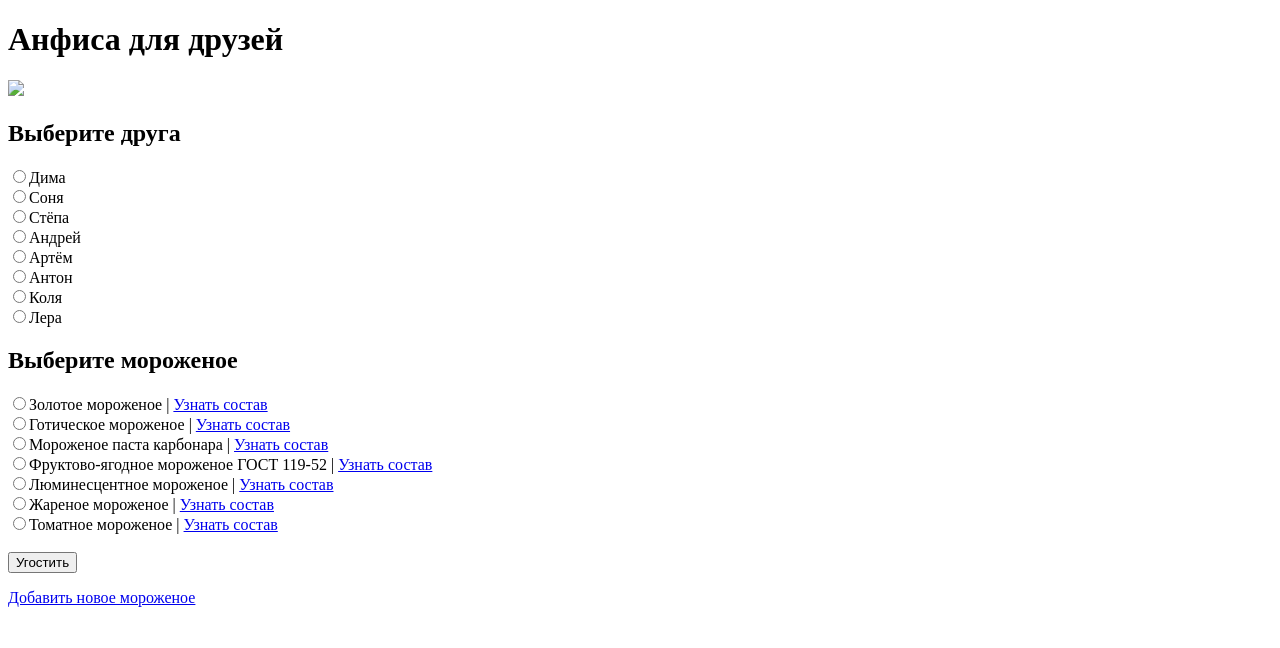
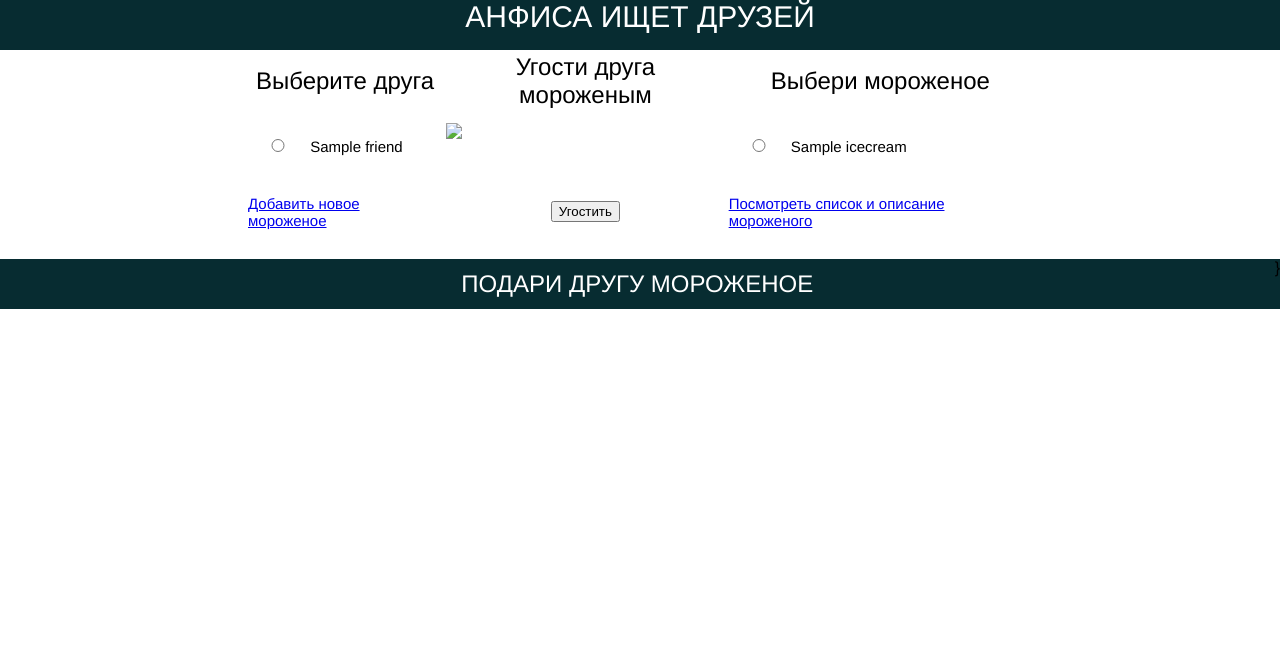
Before and after one commit to olegvpc/Anfisa_test_icecream, a Django app: page / in a window 1280 px wide. Shown: the top 648 px of the page. Run offline with Django 3.2, Linux system fonts and the light colour scheme; tables that the repository leaves empty hold one stand-in row (values such as "Sample post").

Commit message:
creata anfisa in SQL

```diff
--- /dev/null
+++ b/homepage/static/style.css
@@ -0,0 +1,104 @@
+body, h1, h2, h3, h4, p, a {
+  margin: 0;
+  font-size: 100%;
+  font-weight: normal;
+}
+
+* {
+  box-sizing: border-box;
+}
+
+body {
+  font-family: 'Helvetica', 'Arial', sans-serif;
+}
+
+.header {
+  height: 50px;
+  background-color: #0f5c66;
+  background-size: cover;
+  background-position: center;
+  text-align: center;
+}
+
+.header-title {
+  font-size: 30px;
+  color: white;
+  text-transform: uppercase;
+  font-weight: 50;
+  margin: 0 auto 0 auto;
+}
+
+.overlay {
+  width: 100%;
+  height: 100%;
+  background-color: rgba(0, 0, 0, .2);
+  display: flex;
+}
+
+.content {
+  font-size: 15px;
+  width: 790px;
+  margin: 0 auto 0 auto;
+}
+
+.card {
+  width: 250px;
+  margin-bottom: 60px;
+  margin-right: 90px;
+  padding: 45px 45px 30px 45px;
+  box-shadow: 4px 4px 5px rgba(250, 50, 50, .4);
+  display: inline-block;
+}
+.no-left-margin {
+  margin-left: 0px;
+}
+
+.no-right-margin {
+  margin-right: 0px;
+}
+
+.card-image {
+  width: 100%;
+  margin-bottom: 25px;
+}
+
+.card-title {
+  font-size: 24px;
+  font-weight: 500;
+  margin-bottom: 10px;
+}
+
+.card-text {
+  font-size: 16px;
+}
+
+.footer {
+  height: 50px;
+  background-color: #072c31;
+  display: flex;
+}
+
+.footer-author {
+  color: #fff;
+  font-size: 24px;
+  margin: auto;
+}
+
+.radio {
+  position: relative;
+  width: 50px;
+  padding: 0 0 0 55px;
+  /* margin: 15px 25px; */
+  cursor: pointer;
+  display: inline-block;
+  line-height: 3;
+  border-radius: 25px;
+  border: 1px solid;
+}
+
+.button {
+  text-align: center;
+  background: #fff;
+  margin: 20px 0;
+  padding: 10px;
+}
--- a/homepage/urls.py
+++ b/homepage/urls.py
@@ -2,5 +2,5 @@ from django.urls import path
 from . import views
 
 urlpatterns = [
-    path('', views.index),
+    path('', views.index, name = 'index'),
 ]
--- a/homepage/views.py
+++ b/homepage/views.py
@@ -1,55 +1,24 @@
 from django.shortcuts import render
-from icecream.models import icecream_db
-from anfisa.models import friends_db
-from anfisa.services import what_weather
-import requests
+from icecream.models import Icecream, Friend
+from .services import what_weather
 
 
 def index(request):
-    icecreams = ''
-    friends = ''
-    city_weather = ''
-    friend_output = ''
-    # Добавлена пустая  переменная для хранения сорта мороженого, полученного из запроса
-    selected_icecream = ''
-    ice_form=''
+    friends = Friend.objects.all()
+    icecreams = Icecream.objects.all()
+    if request.method == "POST":
+        friend_choice = request.POST['friend']
+        ice_choice = request.POST['icecream']
+        friend = Friend.objects.get(friend_name=friend_choice)
+        city = friend.friend_city
+        weather = what_weather(city)
+        print(city)
+        return render(request, 'homepage/index.html', {'friends':friends,
+                  'icecreams':icecreams, 'friend_choice': friend_choice,
+                  'ice_choice': ice_choice, 'city':city, 'weather':weather, 'mode':'post'})
+    return render(request, 'homepage/index.html', {'friends': friends,
+                                                   'icecreams': icecreams, 'mode': 'get'})
 
-    for friend in friends_db:
-        # Около каждого имени вставляется radio button,
-        # и теперь в форме кликом по кнопочке можно будет выбрать одного из друзей.
-        friends += (f'<input type="radio" name="friend"'
-                   f'value="{friend}">{friend}<br>')
-
-    for i in range(len(icecream_db)):
-        # В переменную ice_form добавьте HTML-код радио-кнопки и название мороженого
-        # (за образец можно взять код для списка друзей)
-        ice_form = f'<input type="radio" name="icecream" required value="{icecream_db[i]["name"]}">{icecream_db[i]["name"]}'
-
-        ice_link = f'<a href="icecream/{i}/">Узнать состав</a>'
-        icecreams += f'{ice_form} | {ice_link} <br>'
-
-    if request.method == 'POST':
-        # Извлекли из запроса имя друга
-        selected_friend = request.POST['friend']
-        # Сохраните  в переменную selected_icecream название мороженого, полученное в POST-запросе
-        selected_icecream = request.POST['icecream']
-
-        # В переменную city записано название города
-        city = friends_db[selected_friend]
-        # Запрос погоды в городе city
-        weather = what_weather(city)
-
-        # Вместо слова "мороженое" выведите название сорта из запроса.
-        friend_output = f'{selected_friend}, тебе прислали {selected_icecream}!'
-        city_weather = f'В городе {city} погода: {weather}'
-
-    context = {
-        'icecreams': icecreams,
-        'friends': friends,
-        'friend_output': friend_output,
-        'city_weather': city_weather,
-    }
-    return render(request, 'homepage/index.html', context)
 
 # from django.http import HttpResponse
 #
--- a/icecream/models.py
+++ b/icecream/models.py
@@ -6,7 +6,7 @@ from django.db import models
 
 class Icecream(models.Model):
     name = models.CharField(verbose_name="Название мороженого", max_length=100)
-    description = models.CharField(verbose_name="Описание мороженого", max_length=200, blank=True)
+    description = models.TextField(verbose_name="Описание мороженого", max_length=200, blank=True)
 
 
     class Meta:
@@ -21,6 +21,10 @@ class Friend(models.Model):
     friend_city = models.CharField(verbose_name="Город проживания", max_length=100)
     friend_icecream = models.ForeignKey(Icecream, on_delete=models.SET_NULL, blank=True,
                               null=True, verbose_name="Любимые сорта мороженого", related_name="friends")
+
+    def __str__(self):
+        return self.friend_name
+
 
 
     class Meta:
--- a/icecream/urls.py
+++ b/icecream/urls.py
@@ -2,6 +2,7 @@ from django.urls import path
 from . import views
 
 urlpatterns = [
-    path('<int:pk>/', views.icecream_detail),
+    path('<int:pk>/', views.icecream_detail_pk),
     path('icecream-new/', views.icecream_new),
+    path('icecream-detail/', views.icecream_detail, name = 'icecream_detail'),
 ]
--- a/templates/homepage/index.html
+++ b/templates/homepage/index.html
@@ -1,4 +1,5 @@
-<!DOCTYPE html>
+
+<!-- <<!DOCTYPE html>
 <html>
   <head>
       <meta charset="UTF-8">
@@ -13,19 +14,84 @@
       <p>
         {{ city_weather }}
       </p>
-      <form action="/" method="post">
+      <form method="post">
         <h2>Выберите друга</h2>
-            {{ friends|safe }}
+            {% for friend in friends %}
+              <p>
+                  <h3><label for="{{ friend.id_for_label }}">
+              {{ friend.friend_name }}: <input type="radio" name="friend"></label></h3>
+            {% endfor %}
         <h2>Выберите мороженое</h2>
-        <!-- Сюда выведите список сортов мороженого с радио-кнопками. -->
-		{{ icecreams|safe }}
+
+            {% for icecream in icecreams %}
+              <p>
+                  <h3><label for="{{ icecream.id_for_label }}">
+              {{ icecream.name }}: <input type="radio" name="icecream"></label></h3>
+              </p>
+            {% endfor %}
         <br>
-       <!-- Измените название на кнопке, напишите на ней "Угостить". -->
-          <input type="submit" value="Угостить">
+
+          <button type="submit">УГОСТИТЬ</button>
       </form>
       <p>
-    <a href='icecream/icecream-new/'>Добавить новое мороженое</a></p><br>
-      {{ new_icecream }}
+        <a href='icecream/icecream-new/'>Добавить новое мороженое</a></p><br>
+      <p>
+        <a href="icecream/icecream-detail/">Посмотреть список и описание мороженого</a>
+      </p>
 
   </body>
+</html>-->
+
+<!DOCTYPE html>
+<html>
+<head>
+  <meta charset="UTF-8">
+  <title>Анфиса для друзей</title>
+  {% load static %}
+
+  <link rel="stylesheet" href="{% static 'style.css' %}">
+  <link rel="icon" type="image" href="https://code.s3.yandex.net/web-code/rules-favicon.ico">
+</head>
+<body>
+  <header class="footer">
+
+      <h1 class="header-title">Анфиса ищет друзей</h1>
+
+  </header>
+  <section class="content">
+    <form method="post">
+
+      <table>
+        <tr><th><h3 class="card-title">Выберите друга</h3></th>
+          <th><h3 class="card-title">Угости друга мороженым</h3></th><th>
+            <h3 class="card-title">Выбери мороженое</h3></th></tr>
+        <tr><td>{% for friend in friends %}
+                  <h3><label>
+              <input type="radio" class="radio" name="friend" required value="{{ friend.friend_name }}">
+                    {{ friend.friend_name }}</label></h3>
+            {% endfor %} </td><td>
+          <img class="card-image" src="https://code.s3.yandex.net/backend-developer/Anfisa/24.png"></td>
+            <td>{% for icecream in icecreams %}
+                  <h3><label>
+              <input type="radio" class="radio" name="icecream" required value="{{ icecream.name }}">
+                    {{ icecream.name }}</label></h3>
+            {% endfor %}</td></tr>
+        <tr><td><a href='icecream/icecream-new/'>Добавить новое мороженое</a></td>
+          <td><div class="button"><input type="submit" value="Угостить"></div></td>
+             <td><a href="icecream/icecream-detail/">Посмотреть список и описание мороженого</a></td></tr>
+                <tr><td> </td>
+                <td></td><td></td></tr>
+      </table>
+
+        </form>
+    </div>
+  </section>
+
+  <footer class="footer">
+    {% if mode == 'get' %} <h4 class="footer-author">ПОДАРИ ДРУГУ МОРОЖЕНОЕ</h4>{% else %}
+    <h4 class="footer-author">{{ friend_choice }}, тебе прислали {{ ice_choice }}
+    <p>В твоем городе {{ city }} погода {{ weather }}</p></h4>{% endif %}}
+
+  </footer>
+</body>
 </html>
```
Also changed, not shown: anfisa/models.py (deleted, +0 -12 lines), anfisa4friends/settings.py (+7 -0 lines), icecream/forms.py (added, +8 -0 lines), icecream/views.py (+21 -21 lines), requirements.txt (+8 -0 lines), templates/icecream/icecream-detail.html (+22 -8 lines), templates/icecream/icecream-new.html (+12 -20 lines), homepage/services.py (renamed from anfisa/services.py), identifier.sqlite (added), 1 other file.
